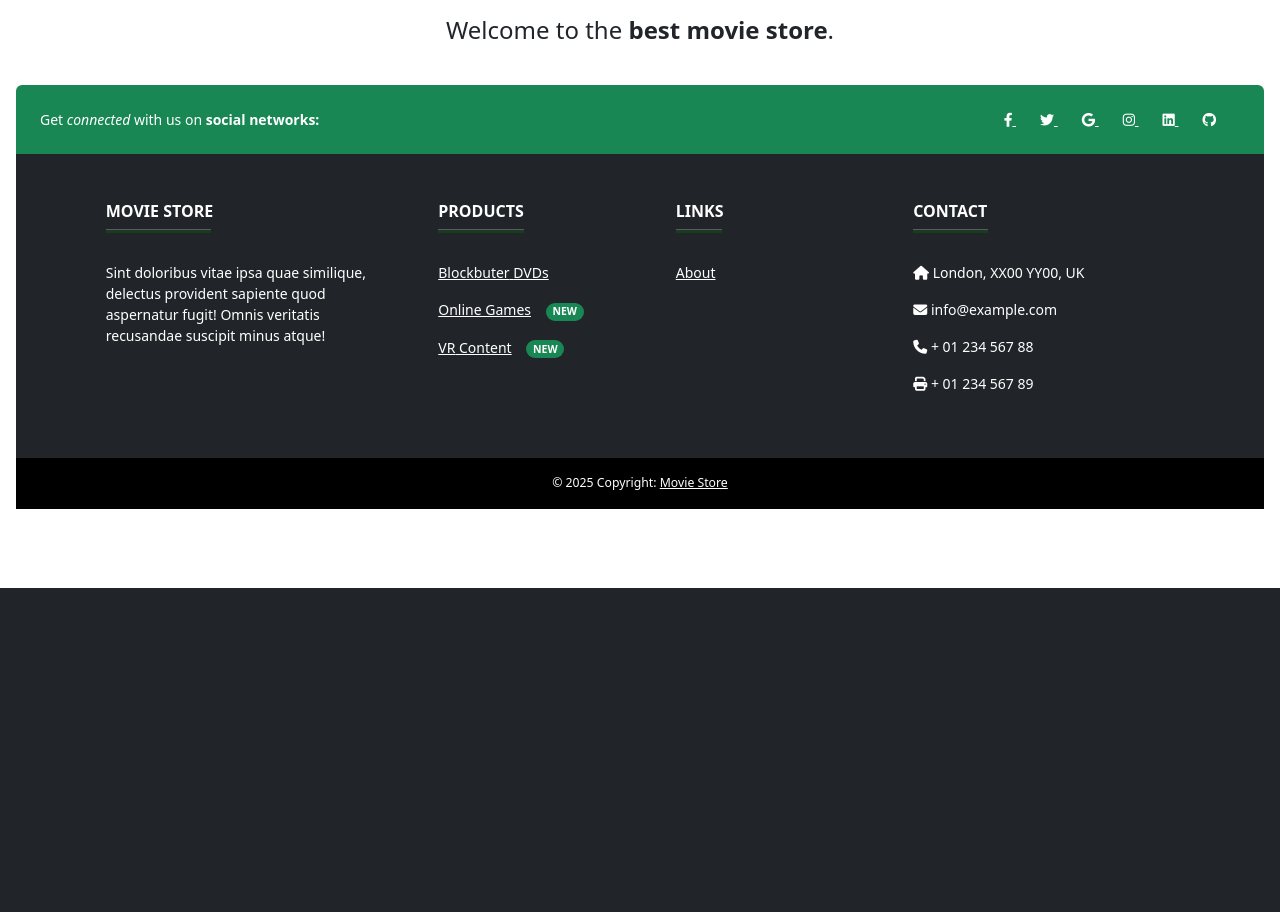
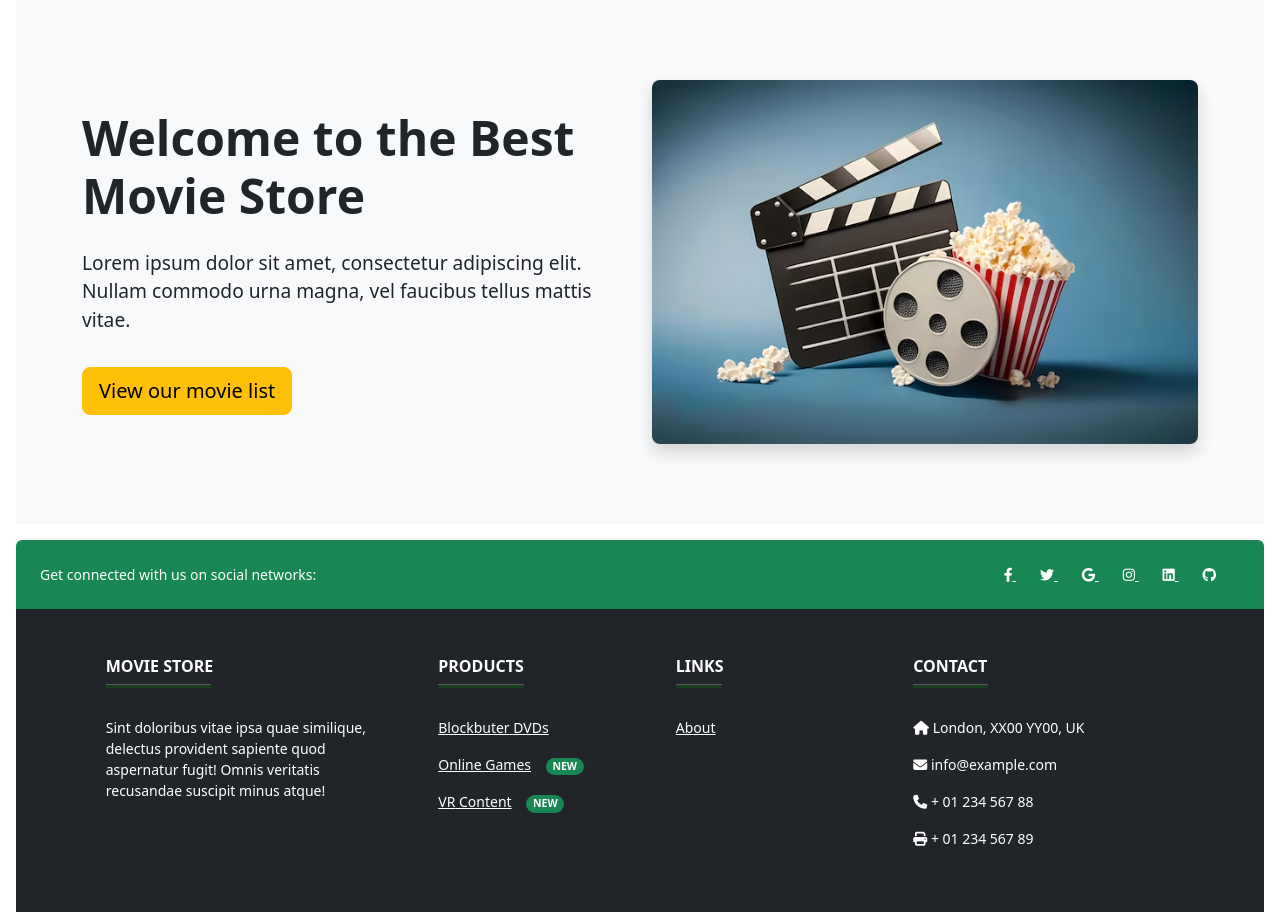
Before and after one commit to johnclamy/chrome-extension-starter, a Django app: page / in a window 1280 px wide. Shown: the part 212-1124 px from the top of the page. Before the commit the page ends 800 px from the top, so only its background shows below. Run offline with Django 5.2, Linux system fonts and the light colour scheme; some libraries are stand-ins or nearby versions.

Commit message:
setup the hero section

```diff
--- a/moviestore/home/templates/home/index.html
+++ b/moviestore/home/templates/home/index.html
@@ -1,4 +1,4 @@
-{% extends "base.html" %} {% block content %}
+{% extends "base.html" %} {% block content %}{% load static %}
 <section class="banner-index text-white text-center py-4">
   <header class="container d-flex align-items-center flex-column pt-2">
     <h1 class="h2 text-capitalize">movie store</h1>
@@ -8,14 +8,27 @@
     </p>
   </header>
 </section>
-<section class="container">
-  <div class="row mt-3">
-    <header class="col mx-auto text-center mb-3">
-      <h1 class="h4">
-        <span class="text-capitalize">welcome</span> to the
-        <strong>best</strong> <b>movie store</b>.
-      </h1>
-    </header>
+<section class="hero">
+  <div class="container">
+    <div class="row align-items-center">
+      <header class="col-md-6">
+        <h1 class="hero-title">Welcome to the Best Movie Store</h1>
+        <p class="hero-description">
+          Lorem ipsum dolor sit amet, consectetur adipiscing elit. Nullam
+          commodo urna magna, vel faucibus tellus mattis vitae.
+        </p>
+        <a href="{% url 'movies.index' %}" class="btn btn-warning btn-lg"
+          >View our movie list</a
+        >
+      </header>
+      <div class="col-md-6">
+        <img
+          src="{% static 'img/hero.avif' %}"
+          alt="Hero Image"
+          class="img-fluid hero-image"
+        />
+      </div>
+    </div>
   </div>
 </section>
 {% endblock content %}
--- a/moviestore/moviestore/static/css/style.css
+++ b/moviestore/moviestore/static/css/style.css
@@ -1,4 +1,51 @@
+img {
+  max-width: 100%;
+}
+
+b,
+em,
+strong {
+  font-weight: normal;
+  font-style: normal;
+}
+
+.hero {
+  background-color: #f8f9fa;
+  padding: 5rem 0;
+}
+
+.hero-title {
+  font-size: 3rem;
+  font-weight: 700;
+  margin-bottom: 1.5rem;
+}
+
+.hero-description {
+  font-size: 1.2rem;
+  margin-bottom: 2rem;
+}
+
+.hero-image {
+  border-radius: 0.5rem;
+  box-shadow: 0 0.5rem 1rem rgba(0, 0, 0, 0.15);
+}
+
 .banner-index {
   background: url("/static/img/banner.jpg") no-repeat fixed;
   background-size: 100% auto;
 }
+
+/* Media Queries */
+@media (max-width: 767.98px) {
+  .hero-title {
+    font-size: 2.5rem;
+  }
+
+  .hero-description {
+    font-size: 1rem;
+  }
+
+  .hero-image {
+    margin: 2rem auto 0;
+  }
+}
```
Also changed, not shown: moviestore/moviestore/static/img/hero.avif (added).
